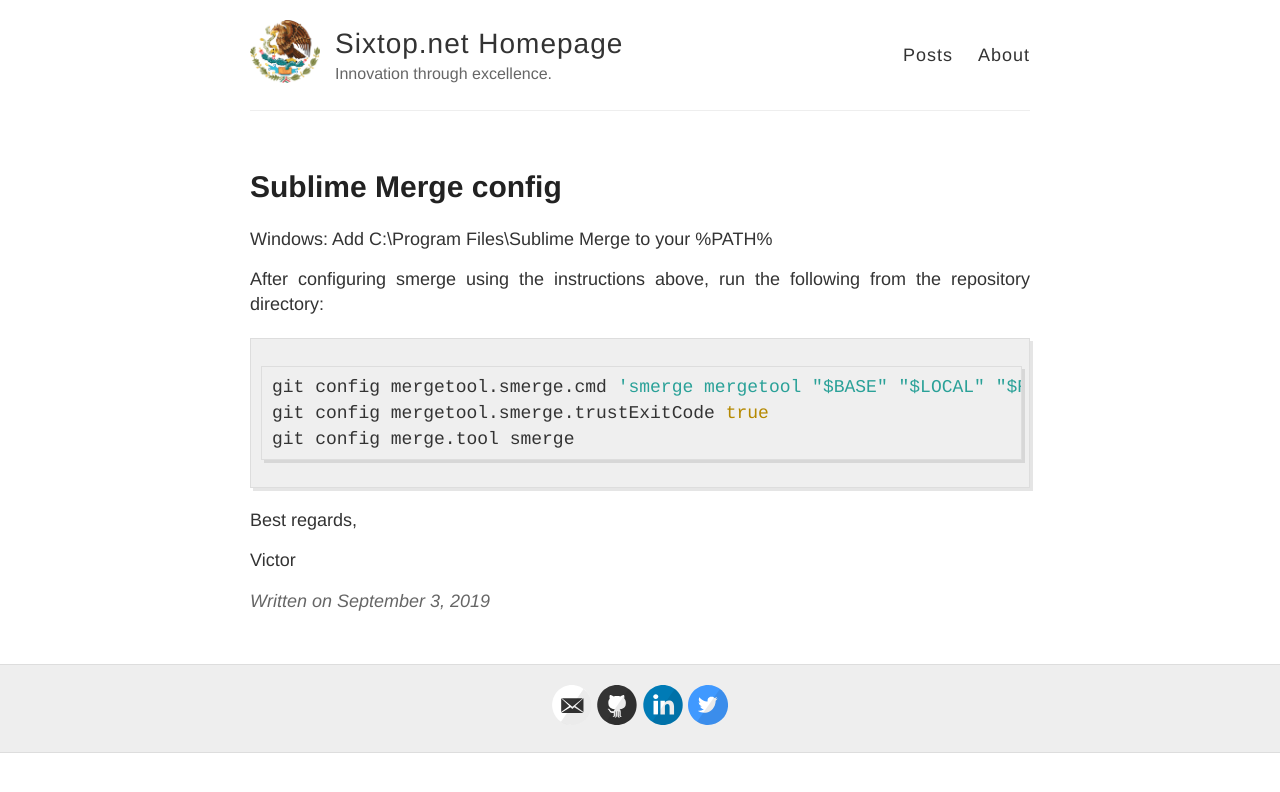
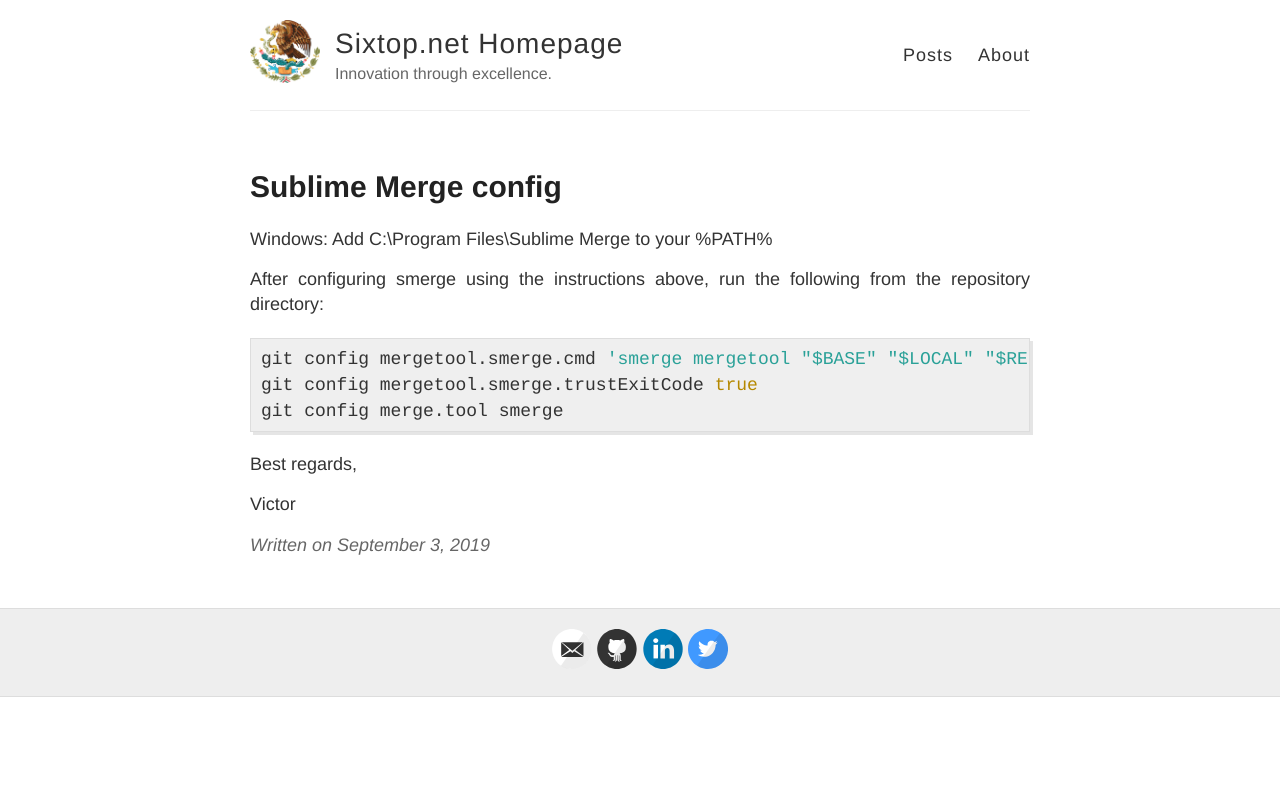
Before and after one commit to sixtop/sixtop.github.io, a Jekyll site: the page built from _posts/2019-09-03-Sublime merge.md, in a window 1280 px wide. Shown: the top 792 px of the page. Built offline with Jekyll 4.4.1, drawn with Linux system fonts in a browser that asks for light colours; comment, search, counter and statistics services are not loaded.

Commit message:
Fixing code highlight css issue

```diff
--- a/_config.yml
+++ b/_config.yml
@@ -66,14 +66,14 @@ kramdown:
   syntax_highlighter: rouge
   syntax_highlighter_opts:
     # Use existing pygments syntax highlighting css
-    css_class: 'highlight'
+    css_class: 'highlight-disable'
 
 # Set the Sass partials directory, as we're using @imports
 sass:
   style: :expanded # You might prefer to minify using :compressed
 
 # Use the following plug-ins
-gems:
+plugins:
   - jekyll-sitemap # Create a sitemap using the official Jekyll sitemap gem
   - jekyll-feed # Create an Atom feed using the official Jekyll feed gem
 
```
